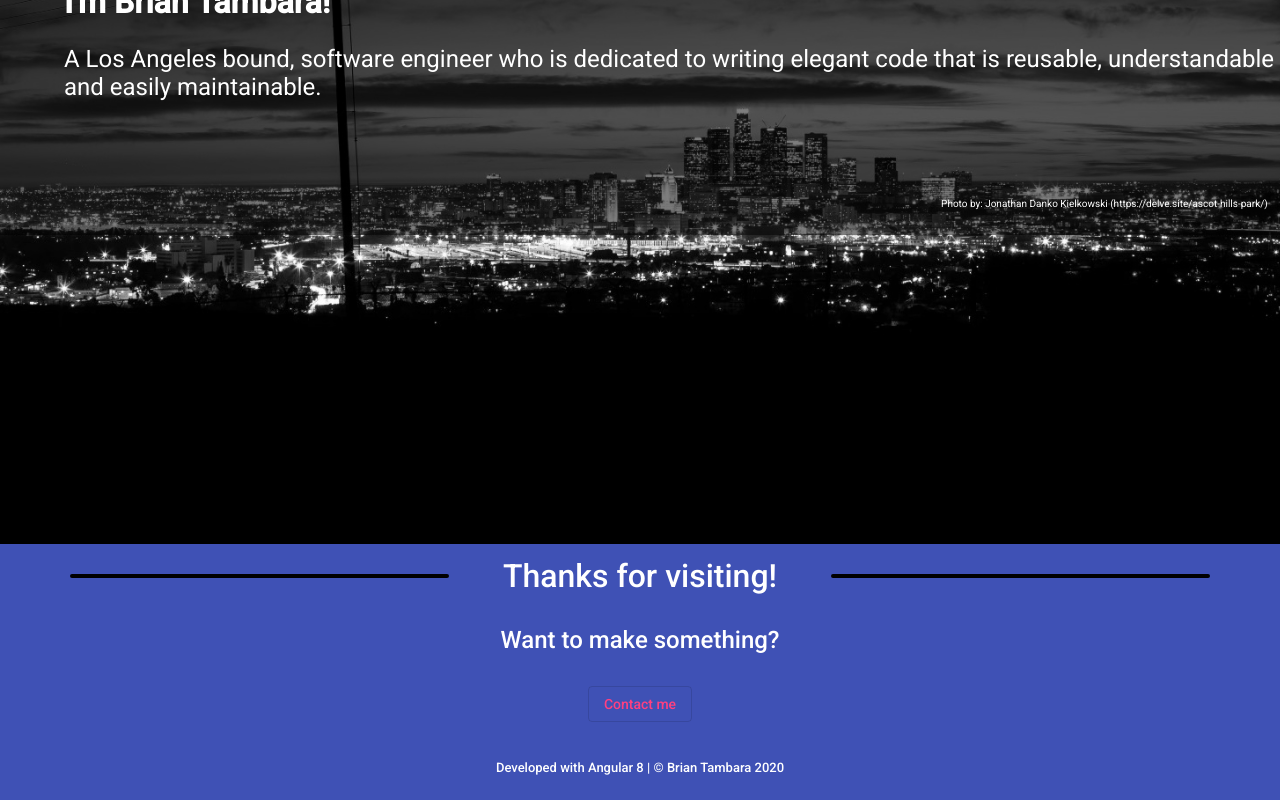
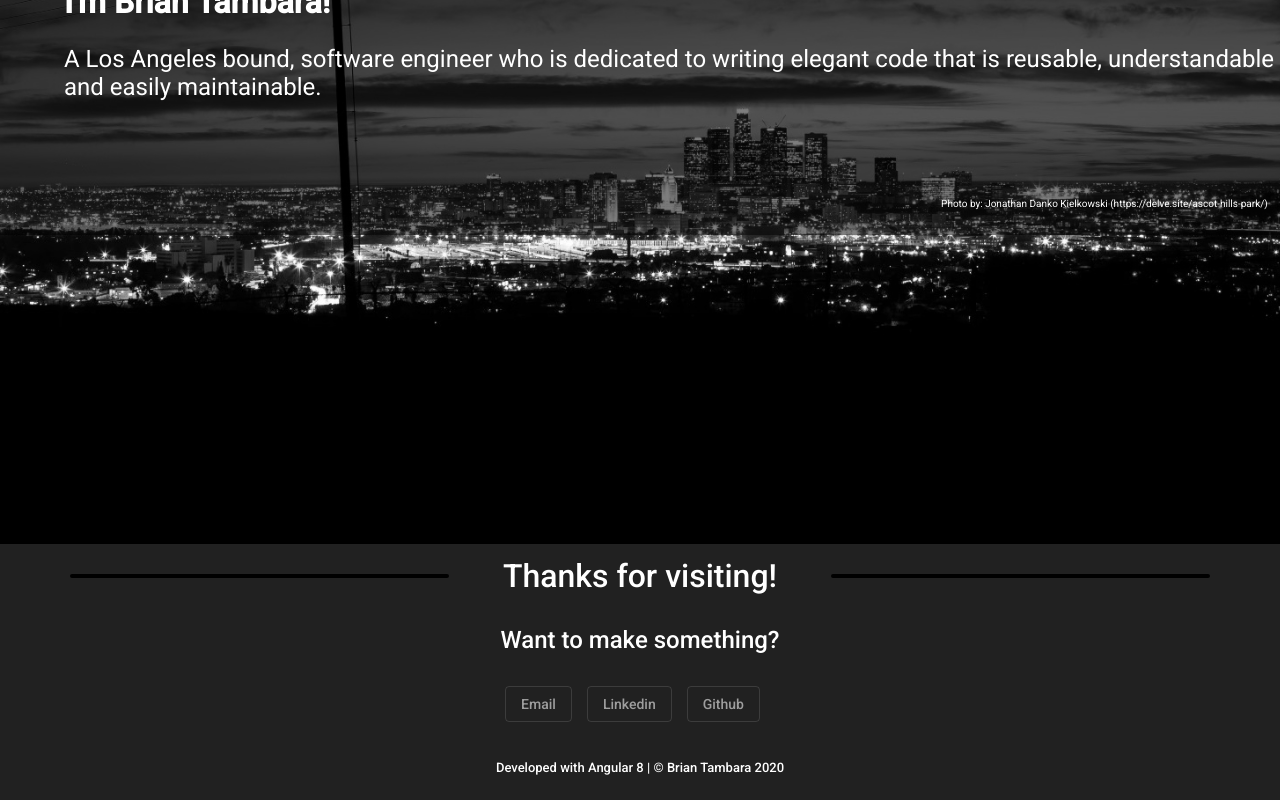
Before and after one commit to btambara/personal-website-frontend, an Angular app: page / in a window 1280 px wide. Shown: the part 320-1120 px from the top of the page. Built offline with nearby package versions, Linux system fonts and the light colour scheme.

Commit message:
Updated theme. Updated footer to include buttons for email, linkedin, and github.

```diff
--- a/src/app/shared/footer/footer.component.html
+++ b/src/app/shared/footer/footer.component.html
@@ -5,8 +5,10 @@
     <mat-toolbar-row class="make-something">
         <p>Want to make something?</p>
     </mat-toolbar-row>
-    <mat-toolbar-row>
-        <button mat-stroked-button color="accent">Contact me</button>
+    <mat-toolbar-row class="contact">
+        <button mat-stroked-button color="accent">Email</button>
+        <button mat-stroked-button color="accent">Linkedin</button>
+        <button mat-stroked-button color="accent">Github</button>
     </mat-toolbar-row>
     <mat-toolbar-row class="copyright">
         Developed with Angular 8 | &copy; Brian Tambara 2020
--- a/src/app/shared/footer/footer.component.scss
+++ b/src/app/shared/footer/footer.component.scss
@@ -14,6 +14,10 @@ mat-toolbar-row.make-something {
     font-size: larger;
 }
 
+button {
+    margin-right: 15px;
+}
+
 mat-toolbar-row.copyright {
     font-size: small;
 }
--- a/src/styles.scss
+++ b/src/styles.scss
@@ -12,14 +12,14 @@
 // Define the palettes for your theme using the Material Design palettes available in palette.scss
 // (imported above). For each palette, you can optionally specify a default, lighter, and darker
 // hue. Available color palettes: https://material.io/design/color/
-$personal-website-frontend-primary: mat-palette($mat-indigo);
-$personal-website-frontend-accent: mat-palette($mat-pink, A200, A100, A400);
+$personal-website-frontend-primary: mat-palette($mat-gray, 900);
+$personal-website-frontend-accent: mat-palette($mat-gray, 500);
 
 // The warn palette is optional (defaults to red).
 $personal-website-frontend-warn: mat-palette($mat-red);
 
 // Create the theme object (a Sass map containing all of the palettes).
-$personal-website-frontend-theme: mat-light-theme($personal-website-frontend-primary, $personal-website-frontend-accent, $personal-website-frontend-warn);
+$personal-website-frontend-theme: mat-dark-theme($personal-website-frontend-primary, $personal-website-frontend-accent, $personal-website-frontend-warn);
 
 // Include theme styles for core and each component used in your app.
 // Alternatively, you can import and @include the theme mixins for each component
@@ -28,6 +28,4 @@ $personal-website-frontend-theme: mat-light-theme($personal-website-frontend-pri
 
 /* You can add global styles to this file, and also import other style files */
 html, body { height: 100%; }
-body { margin: 0; }
-html, body { height: 100%; }
 body { margin: 0; font-family: Roboto, "Helvetica Neue", sans-serif; }
```
